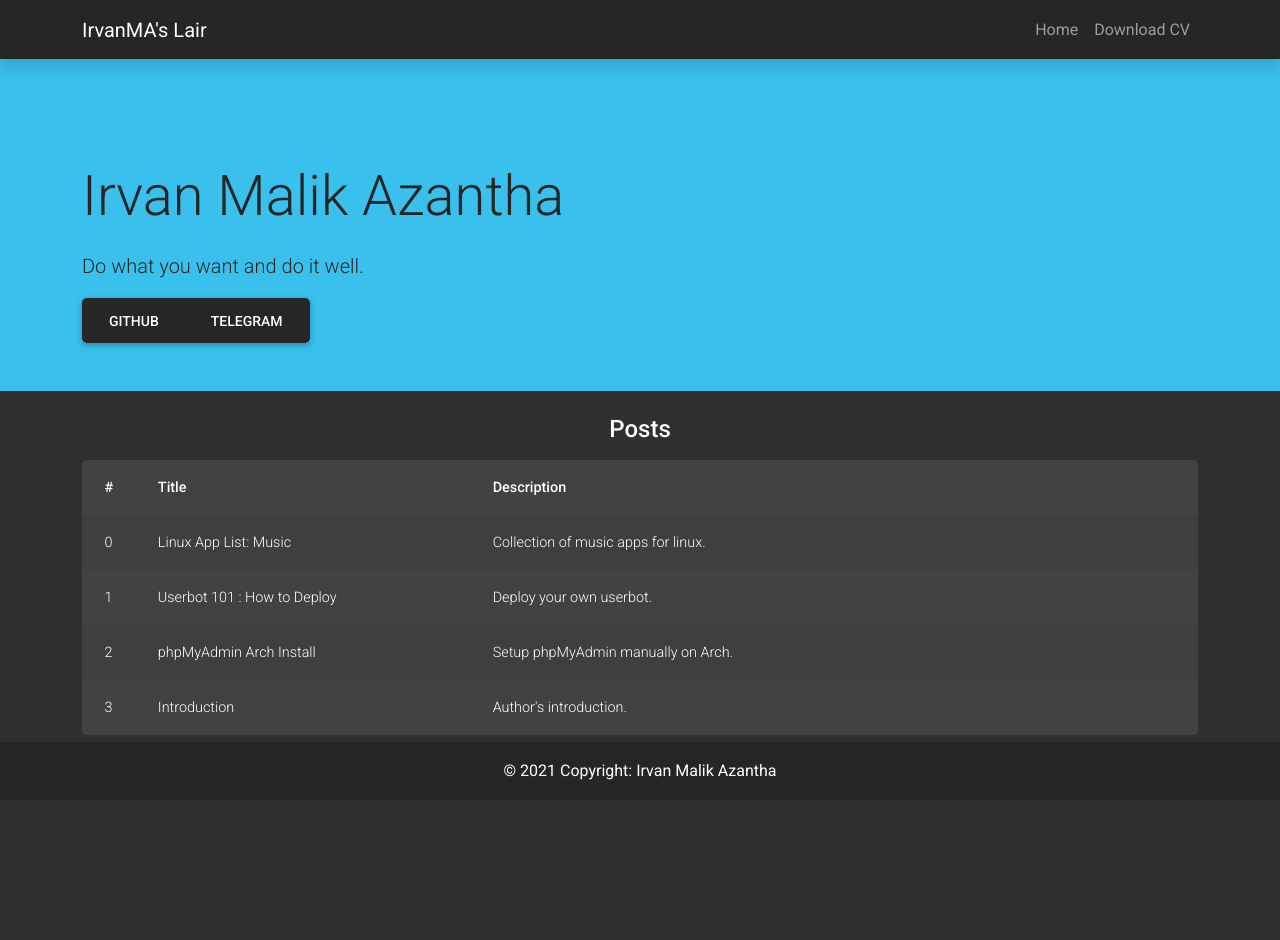
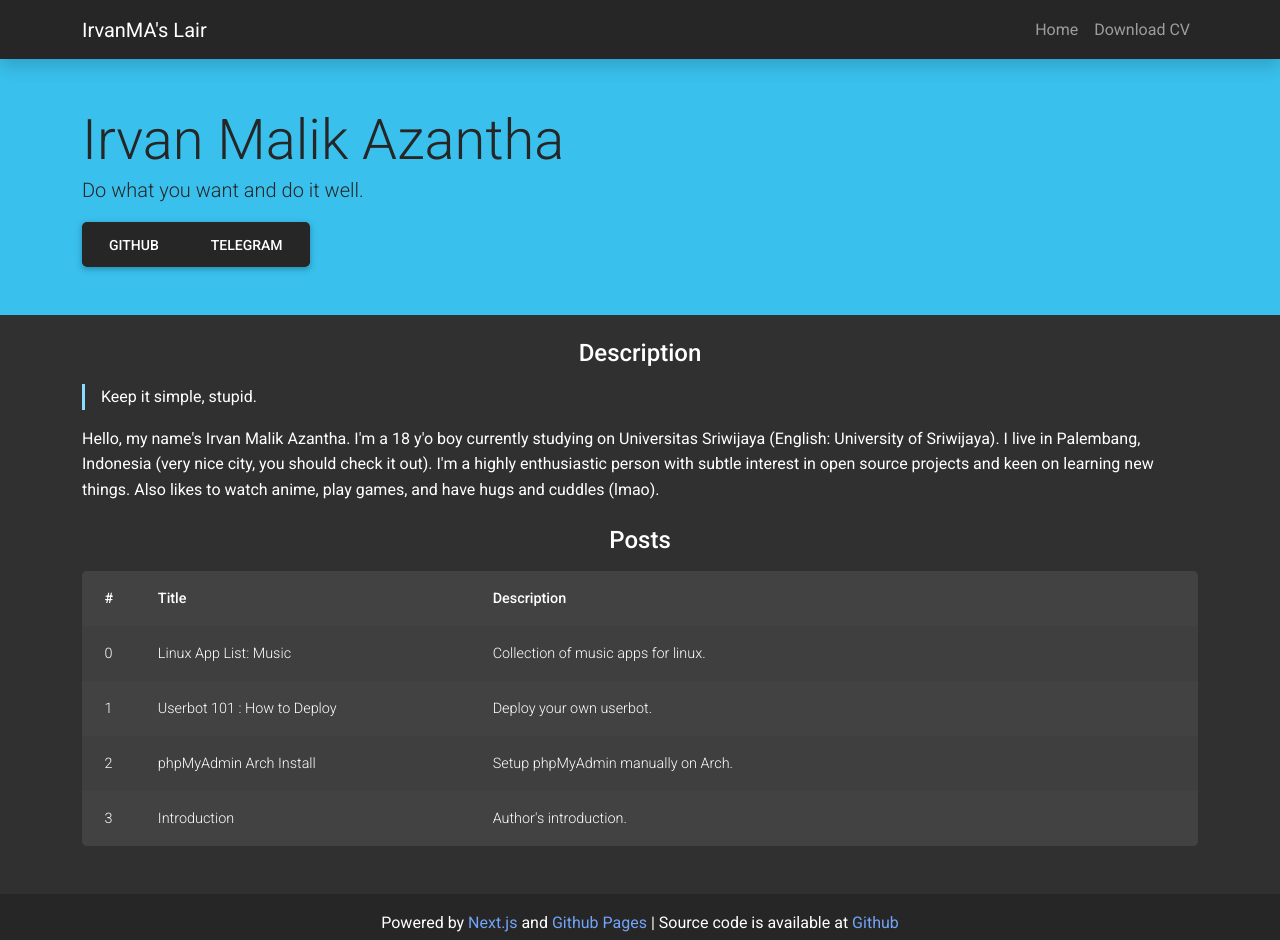
Before and after one commit to Juiux/next-port-landing, a Next.js app: page / in a window 1280 px wide. Shown: the top 940 px of the page. Before the commit the page ends 835 px from the top, so only its background shows below. Built offline with nearby package versions, Linux system fonts and the light colour scheme.

Commit message:
layout: some optimizations
Signed-off-by: irvanmalik48 <irvanmalik48@gmail.com>

```diff
--- a/includes/footer.js
+++ b/includes/footer.js
@@ -1,8 +1,15 @@
 export default function Footer() {
   return (
-    <footer className="bg-dark fixed-bottom text-center text-lg-start">
+    <footer className="bg-dark text-center text-lg-start">
       <div className="text-center p-3">
-        © 2021 Copyright: Irvan Malik Azantha
+        Powered by <a href="https://nextjs.org/">Next.js</a> and{" "}
+        <a href="https://pages.github.com/">Github Pages</a> | Source code is
+        available at{" "}
+        <a href="https://github.com/irvanmalik48/irvanmalik48.github.io">
+          Github
+        </a>
+        <br />
+        Copyright © 2021 Irvan Malik Azantha
       </div>
     </footer>
   );
--- a/pages/index.js
+++ b/pages/index.js
@@ -7,8 +7,8 @@ export default function Blog( {allPostsData} ) {
     <DefaultLayout title="IrvanMA's Lair" description="Do what you want and do it well.">
       <section className="bg-info text-dark pt-5 pb-5">
         <div className="container">
-          <p className="display-4 mb-0">Irvan Malik Azantha</p>
-          <p className="lead mb-3">Do what you want and do it well.</p>
+          <p className="display-4 mb-0 mt-0">Irvan Malik Azantha</p>
+          <p className="lead mb-3 mt-0">Do what you want and do it well.</p>
           <div className="btn-group btn-group-lg" role="group">
             <a className="btn btn-dark" href="https://github.com/irvanmalik48">
               Github
@@ -19,7 +19,19 @@ export default function Blog( {allPostsData} ) {
           </div>
         </div>
       </section>
-      <section className="container mt-3" style={{ marginBottom: "100px" }}>
+      <article className="container mt-3">
+        <p className="h4 mb-3 mt-4 text-center">Description</p>
+        <blockquote>
+          Keep it simple, stupid.
+        </blockquote>
+        <p>
+        Hello, my name's Irvan Malik Azantha. I'm a 18 y'o boy currently studying on Universitas Sriwijaya
+        (English: University of Sriwijaya). I live in Palembang, Indonesia (very nice city, you should check
+        it out). I'm a highly enthusiastic person with subtle interest in open source projects and keen on
+        learning new things. Also likes to watch anime, play games, and have hugs and cuddles (lmao).
+        </p>
+      </article>
+      <section className="container mt-3 mb-5">
         <p className="h4 mb-3 mt-4 text-center">Posts</p>
         <table className="table align-middle table-striped table-borderless table-hover hover-shadow rounded-3">
           <thead>
--- a/posts/02-05-2021-intro.md
+++ b/posts/02-05-2021-intro.md
@@ -20,4 +20,4 @@ Few summaries about Next.js:
 1. Next.js gives you the best developer experience with all the features you need for production: hybrid static & server rendering, TypeScript support, smart bundling, route pre-fetching, and more. No config needed.
 2. Next.js is licensed under MIT License.
 
-For CSS stylings, I use MDBootstrap. It's Bootstrap but with Material Design applied. Cool right? Grab them at [their official website](https://mdbootstrap.com/) and for more informations and documentations.
+> For CSS stylings, I use MDBootstrap. It's Bootstrap but with Material Design applied. Cool right? Grab them at [their official website](https://mdbootstrap.com/) and for more informations and documentations.
```
Also changed, not shown: posts/03-05-2021-linux-applist-music.md (+0 -5 lines), public/styles/global.css (+1 -1 lines).
